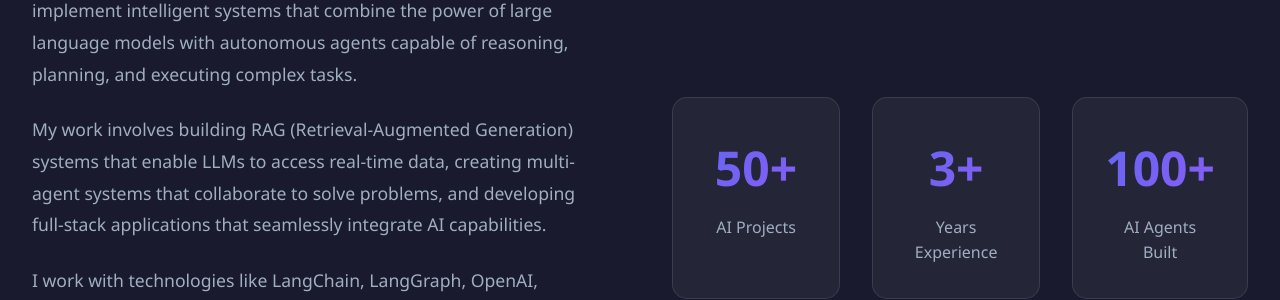
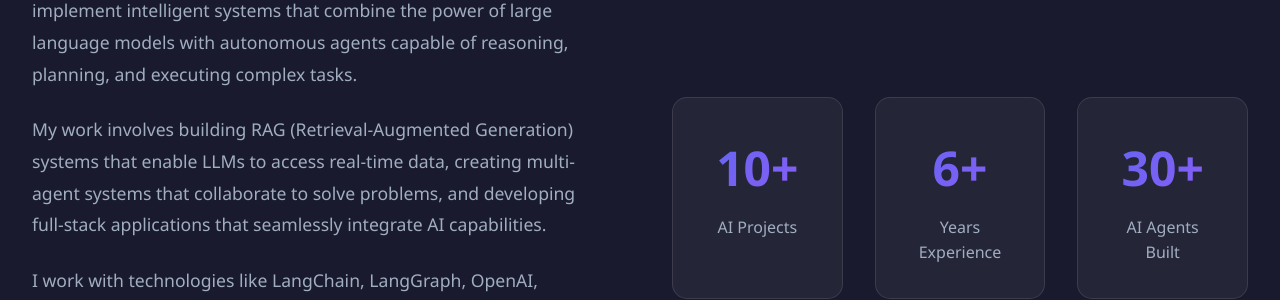
Before and after one commit to Rajneesh-mishra/rajneesh-portfolio, a plain HTML site: page index.html in a window 1280 px wide. Shown: the part 1160-1460 px from the top of the page. Drawn offline with nearby package versions, Linux system fonts and the light colour scheme.

Commit message:
Update index.html

```diff
--- a/index.html
+++ b/index.html
@@ -1014,15 +1014,15 @@
                 </div>
                 <div class="about-stats">
                     <div class="stat-card" onclick="animateStat(this)">
-                        <h3 id="stat1">50+</h3>
+                        <h3 id="stat1">10+</h3>
                         <p>AI Projects</p>
                     </div>
                     <div class="stat-card" onclick="animateStat(this)">
-                        <h3 id="stat2">3+</h3>
+                        <h3 id="stat2">6+</h3>
                         <p>Years Experience</p>
                     </div>
                     <div class="stat-card" onclick="animateStat(this)">
-                        <h3 id="stat3">100+</h3>
+                        <h3 id="stat3">30+</h3>
                         <p>AI Agents Built</p>
                     </div>
                 </div>
```
